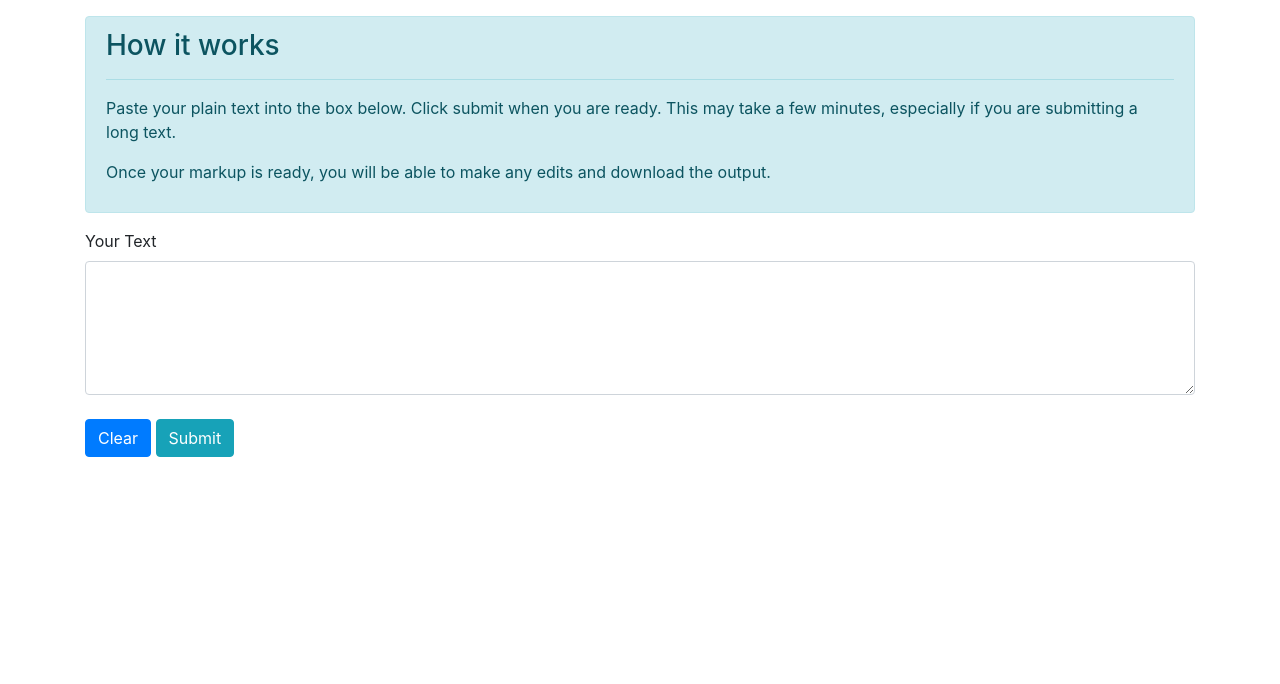
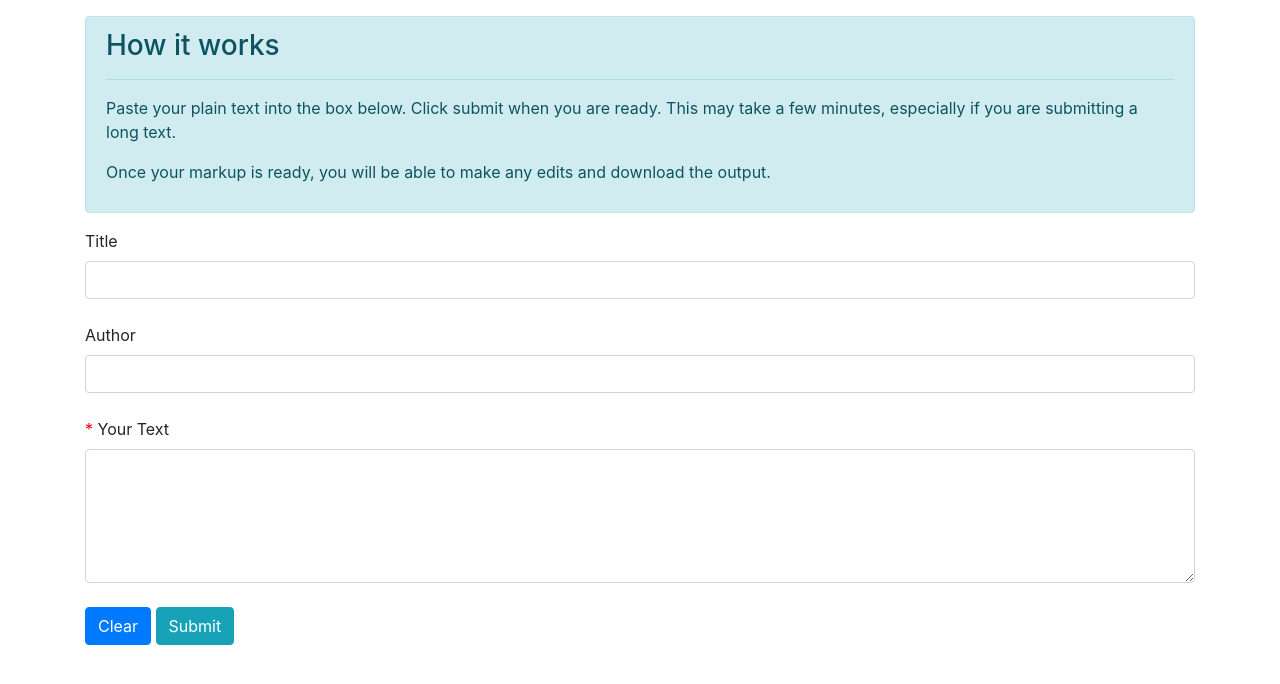
Before and after one commit to auholmes/thesis_app, a Flask app: page / in a window 1280 px wide. Shown: the part 56-740 px from the top of the page. Run offline with Flask 2, Linux system fonts and the light colour scheme; some libraries are stand-ins or nearby versions.

Commit message:
add title/author fields

```diff
--- a/src/templates/markup.html
+++ b/src/templates/markup.html
@@ -23,8 +23,6 @@
       <li class="nav-item">
         <a class="nav-link" href="/about">About</a>
       </li>
-
-
     </ul>
   </div>
 </nav>
@@ -43,13 +41,21 @@
 
         <form method="POST" action="/">
             <div class="form-group">
-                    <label>Your Text</label>
-            <textarea type="text" rows="5" cols="5" class="form-control"  name="rawtext" required="true">   </textarea>
-            <br/>
-            <button type="reset" class="btn btn-primary"> Clear</button>
-            <button type="submit" class="btn btn-info"> Submit</button>
+                <label>Title</label>
+                <input type="teiTitle" class="form-control" id="teiTitle" aria-describedby="teiTitle">
+                <br/>
 
-        </div>
+                <label>Author</label>
+                <input type="teiAuthor" class="form-control" id="teiAuthor" aria-describedby="teiAuthor">
+                <br/>
+                <label><font color="red">* </font>Your Text</label>
+                <textarea type="text" rows="5" cols="5" class="form-control"  name="rawtext" required="true">   </textarea>
+                <br/>
+
+                <button type="reset" class="btn btn-primary"> Clear</button>
+                <button type="submit" class="btn btn-info"> Submit</button>
+
+            </div>
         </form>
     </div>
     <script src="https://code.jquery.com/jquery-3.3.1.slim.min.js" integrity="sha384-q8i/X+965DzO0rT7abK41JStQIAqVgRVzpbzo5smXKp4YfRvH+8abtTE1Pi6jizo" crossorigin="anonymous"></script>
```
Also changed, not shown: 1 other file.
